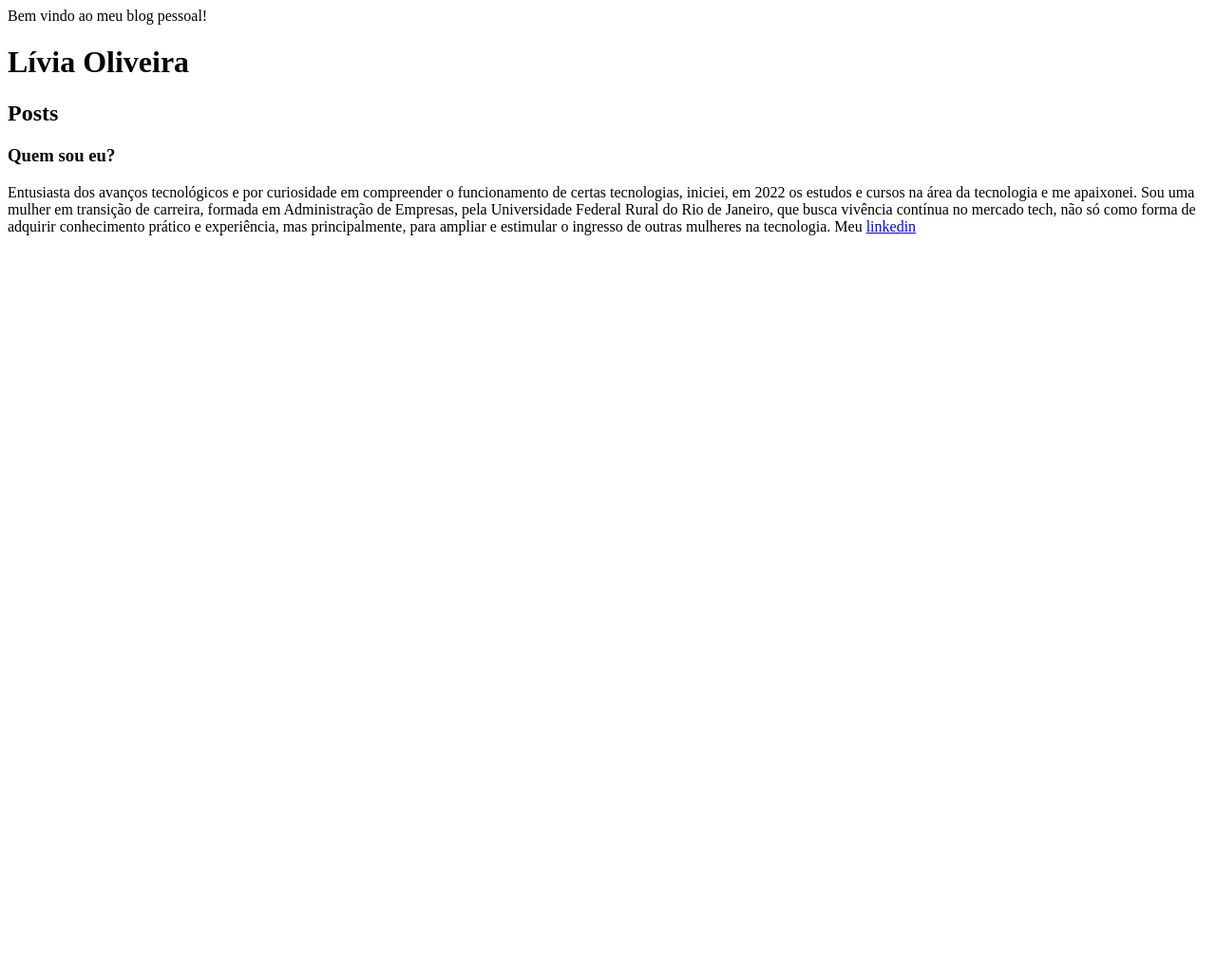
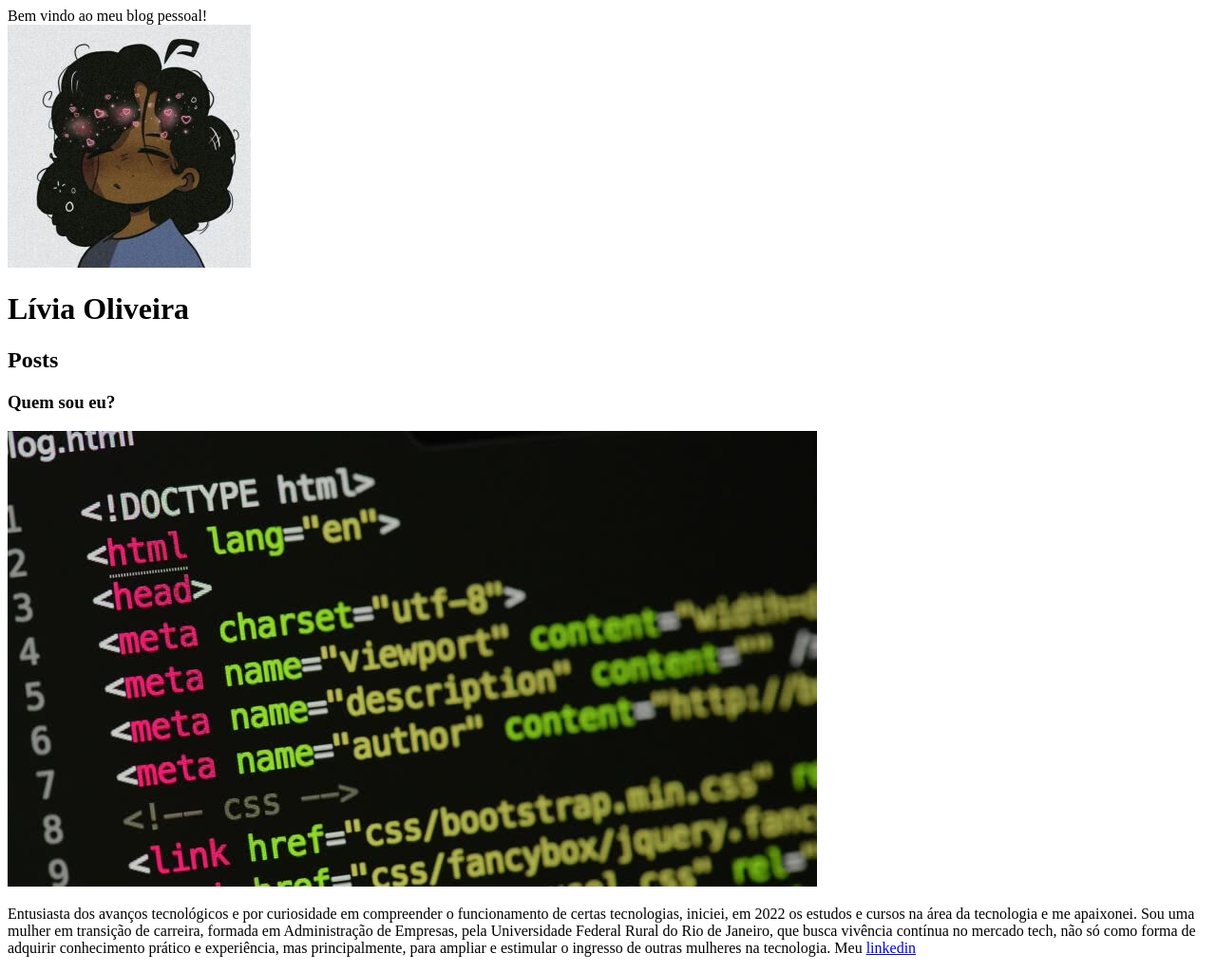
Before and after one commit to livi4oliveira/Curso-Html5, a plain HTML site: page index.html in a window 1280 px wide. Shown: the whole page at 95% size. Before the commit the page ends 800 px from the top, so only its background shows below. Drawn offline with Linux system fonts and the light colour scheme.

Commit message:
Inserção de imagens e mudança de texto

```diff
--- a/index.html
+++ b/index.html
@@ -7,6 +7,7 @@
     <body>
         Bem vindo ao meu blog pessoal!
 <header>
+    <img src="mulher.jpg" alt="moça feliz">
     <h1>Lívia Oliveira</h1>
 </header>
 <section>
@@ -16,6 +17,7 @@
     <article>
         <header>
             <h3>Quem sou eu?</h3>
+            <img src="codigo.jpg" alt="editor de texto contendo codigo html">
         </header>
         <p> Entusiasta dos avanços tecnológicos e por curiosidade em compreender o funcionamento de certas tecnologias, iniciei, em 2022 os estudos e cursos na área da tecnologia e me apaixonei. Sou uma mulher em transição de carreira, formada em Administração de Empresas, pela Universidade Federal Rural do Rio de Janeiro, que busca vivência contínua no mercado tech, não só como forma de adquirir conhecimento prático e experiência, mas principalmente, para ampliar e estimular o ingresso de outras mulheres na tecnologia. Meu <a href="https://www.linkedin.com/in/liviasoliveira020/"target="_blank">linkedin</a>
         </p>
```
Also changed, not shown: codigo.jpg (added), mulher.jpg (added).
